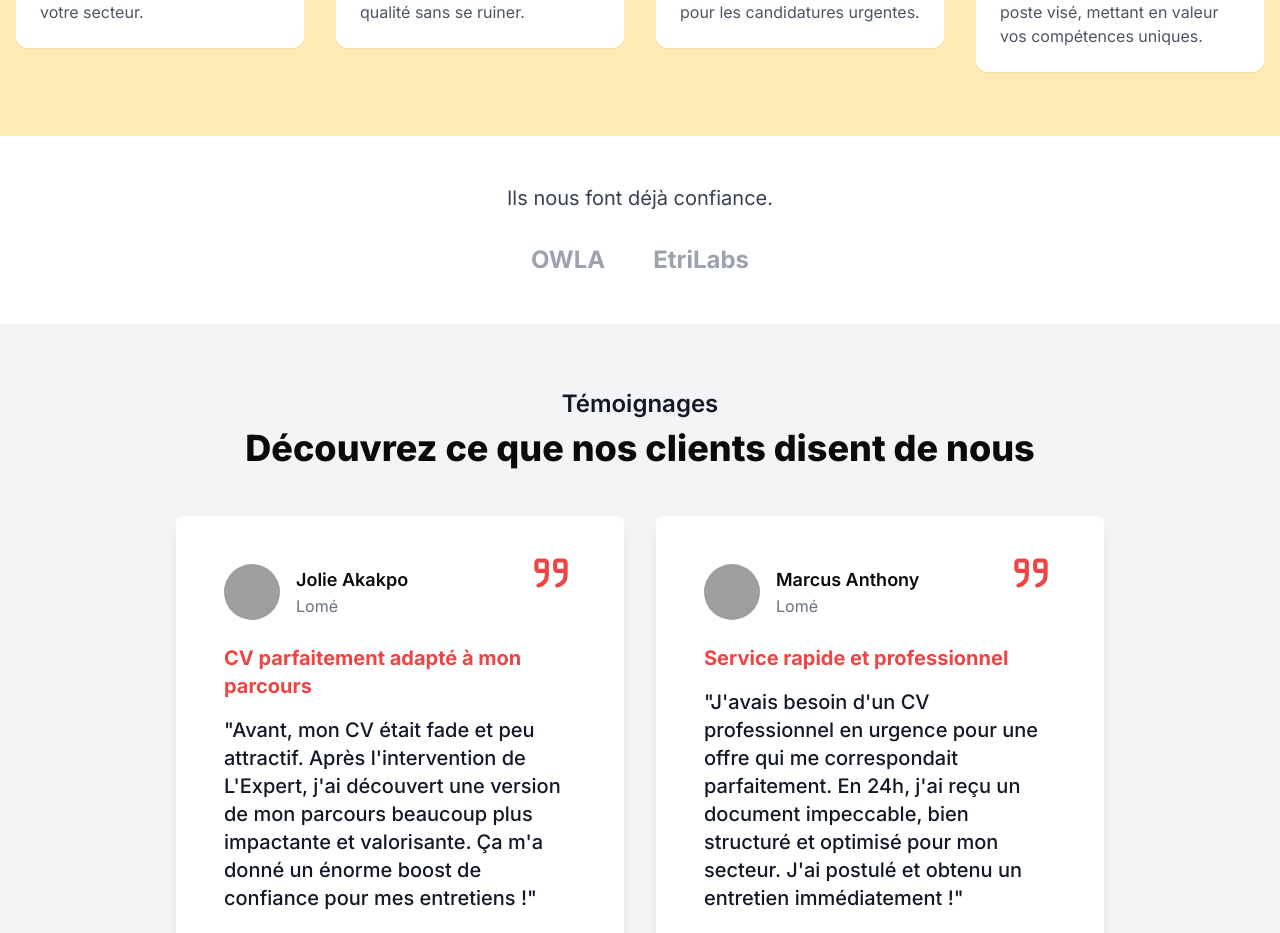
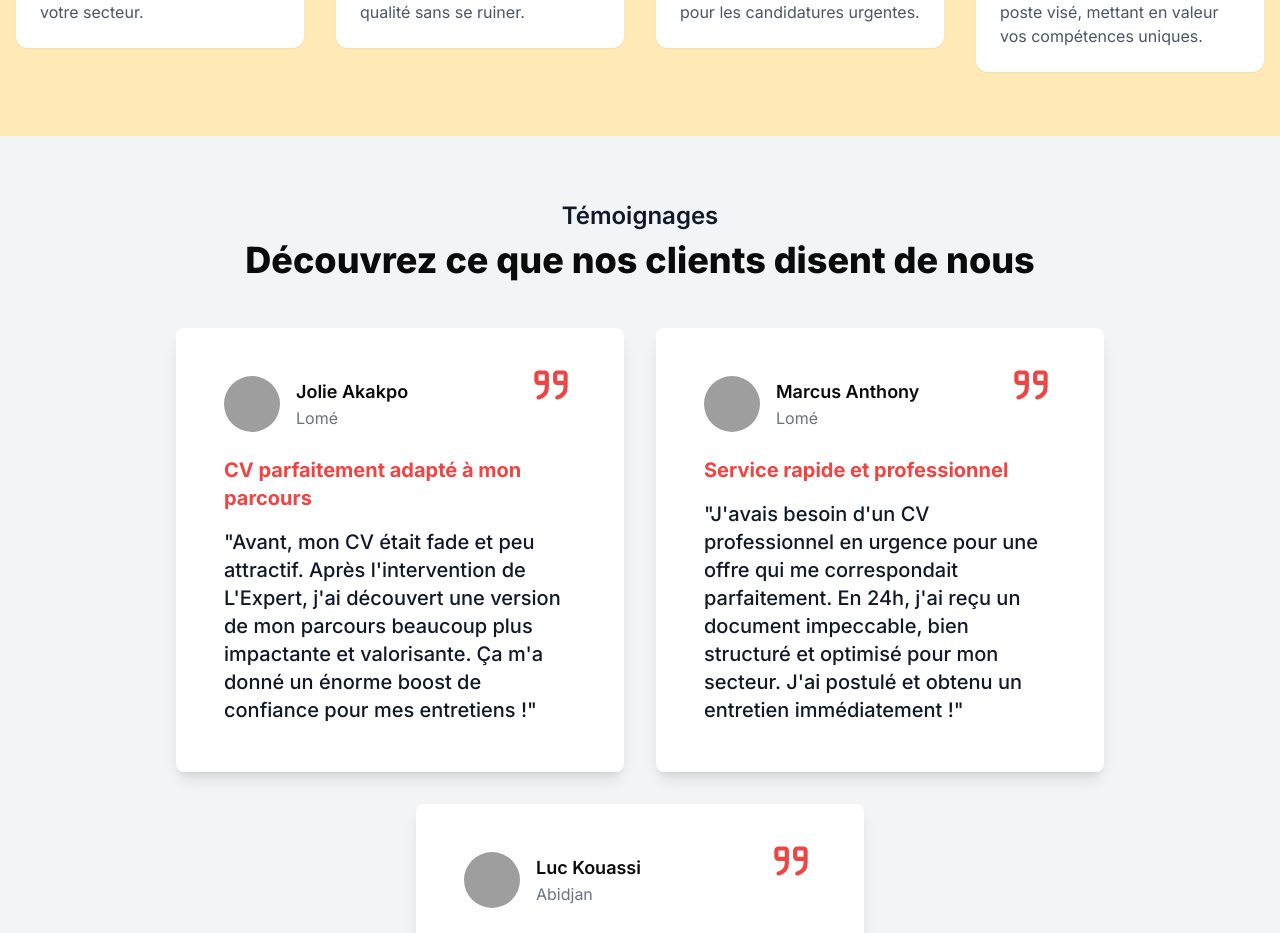
Before and after one commit to emmanuelish/L-Expert, a Next.js app: page / in a window 1280 px wide. Shown: the part 960-1893 px from the top of the page. Built offline with nearby package versions, Linux system fonts and the light colour scheme; grey boxes are pictures that could not be loaded.

Commit message:
hide TrustLogos

```diff
--- a/components/DynamicSections.tsx
+++ b/components/DynamicSections.tsx
@@ -17,7 +17,7 @@ export default function DynamicSections() {
     <>
       <Hero />
       <Features />
-      <TrustLogos />
+      {/* <TrustLogos /> */}
       <Testimonials />
       <HowItWorks />
       <Solutions />
```
